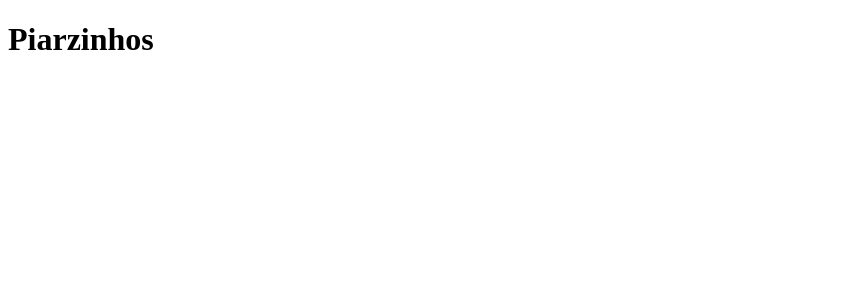
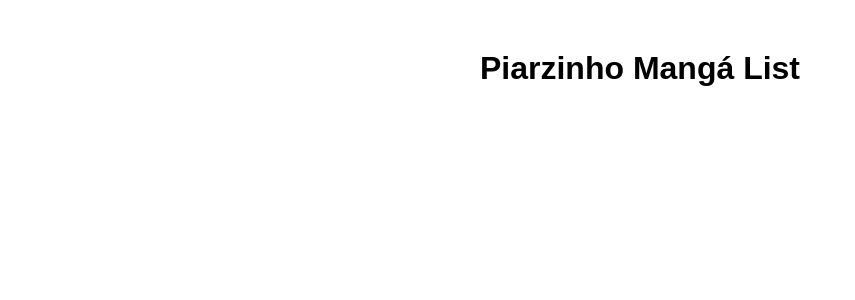
Before and after one commit to alexandrekg/my-uni-list-ui, a React (Create React App) app: page / in a window 1280 px wide. Shown: the top 300 px of the page, without its empty margins (0-855 px from the left). Built offline with nearby package versions, Linux system fonts and the light colour scheme.

Commit message:
add user profile header name

```diff
--- /dev/null
+++ b/src/App.css
@@ -0,0 +1,10 @@
+* {
+    margin: 0;
+    padding: 0;
+    font-family: Arial, Helvetica, sans-serif;
+}
+
+.header {
+    margin-top: 50px;
+    text-align: center;
+}
--- a/src/App.js
+++ b/src/App.js
@@ -1,7 +1,11 @@
+import './App.css';
+
 function App() {
   return (
     <div>
-      <h1>Piarzinhos</h1>
+      <header className='header'>
+        <h1>Piarzinho Mangá List</h1>
+      </header>
     </div>
   );
 }
```
